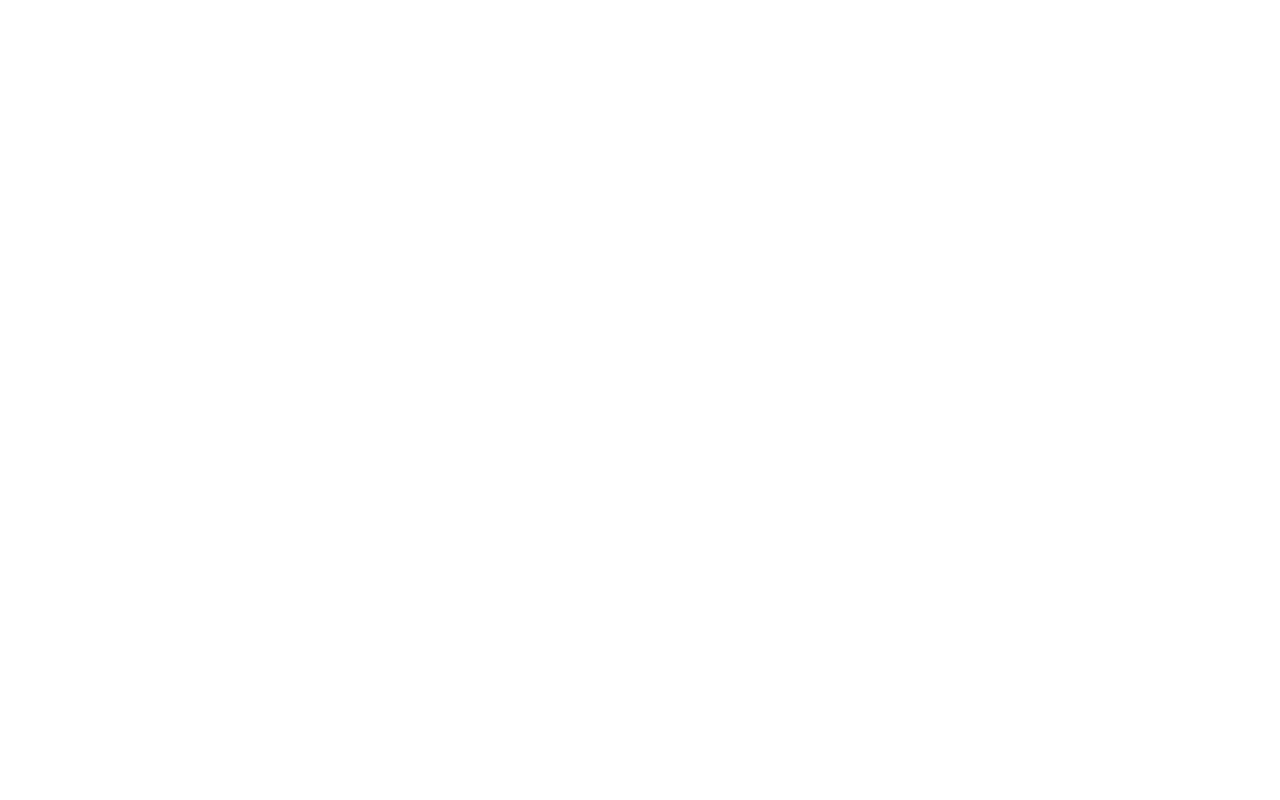
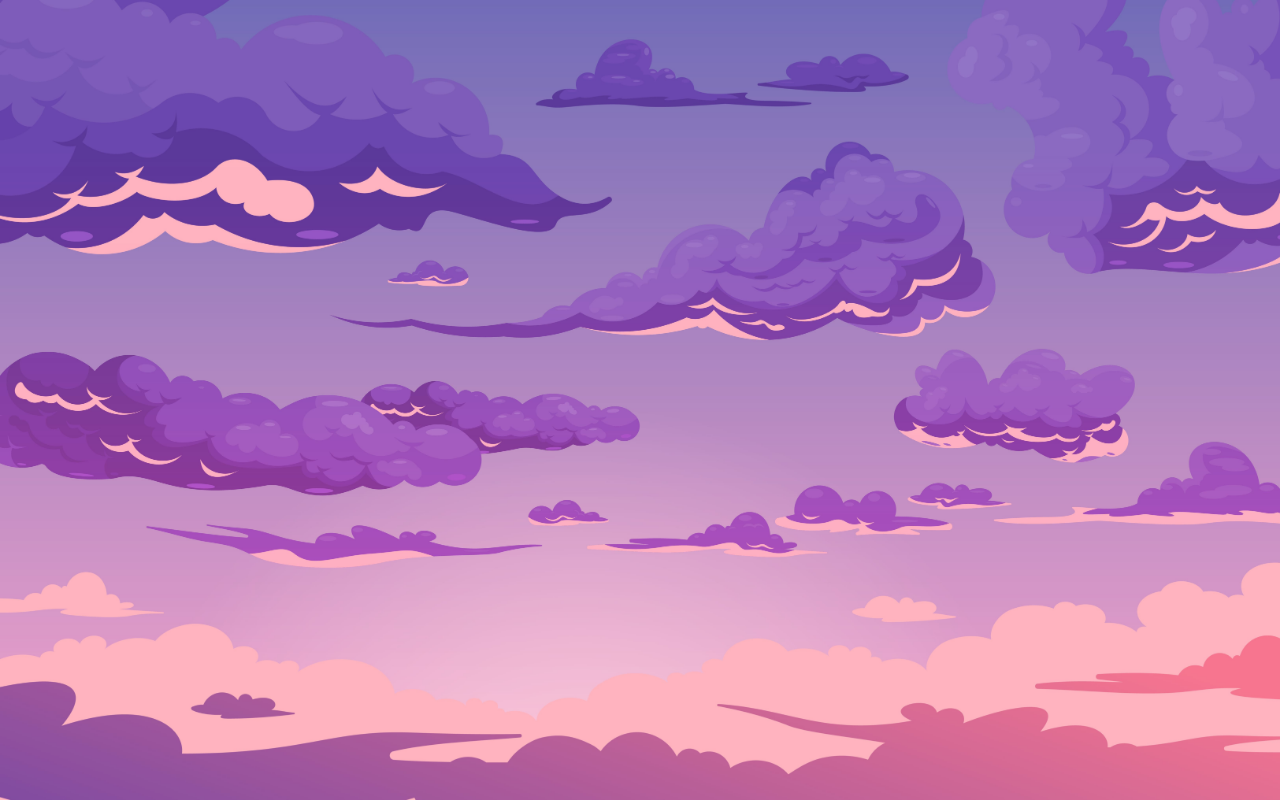
Before and after one commit to zWellingtonLima/To-DoList, a plain HTML site: page index.html in a window 1280 px wide. Drawn offline with Linux system fonts and the light colour scheme.

Commit message:
bg-img adicionada ao main.container

```diff
--- a/index.html
+++ b/index.html
@@ -11,6 +11,8 @@
   <script src="app.js" defer></script>
 </head>
 <body>
+  <main class="container">
 
+  </main>
 </body>
 </html>
--- a/style.css
+++ b/style.css
@@ -0,0 +1,23 @@
+*,
+*::after,
+*::before {
+  margin: 0;
+  padding: 0;
+  box-sizing: inherit;
+}
+
+html {
+  /* Redefinição de 1rem. */
+  font-size: 62.5%;
+}
+
+body {
+  box-sizing: border-box;
+}
+
+.container {
+  background-image: url('./img/bg-img.jpg');
+  height: 100vh;
+  background-size: cover;
+  background-position: bottom;
+}
```
Also changed, not shown: img/bg-img.jpg (added).
